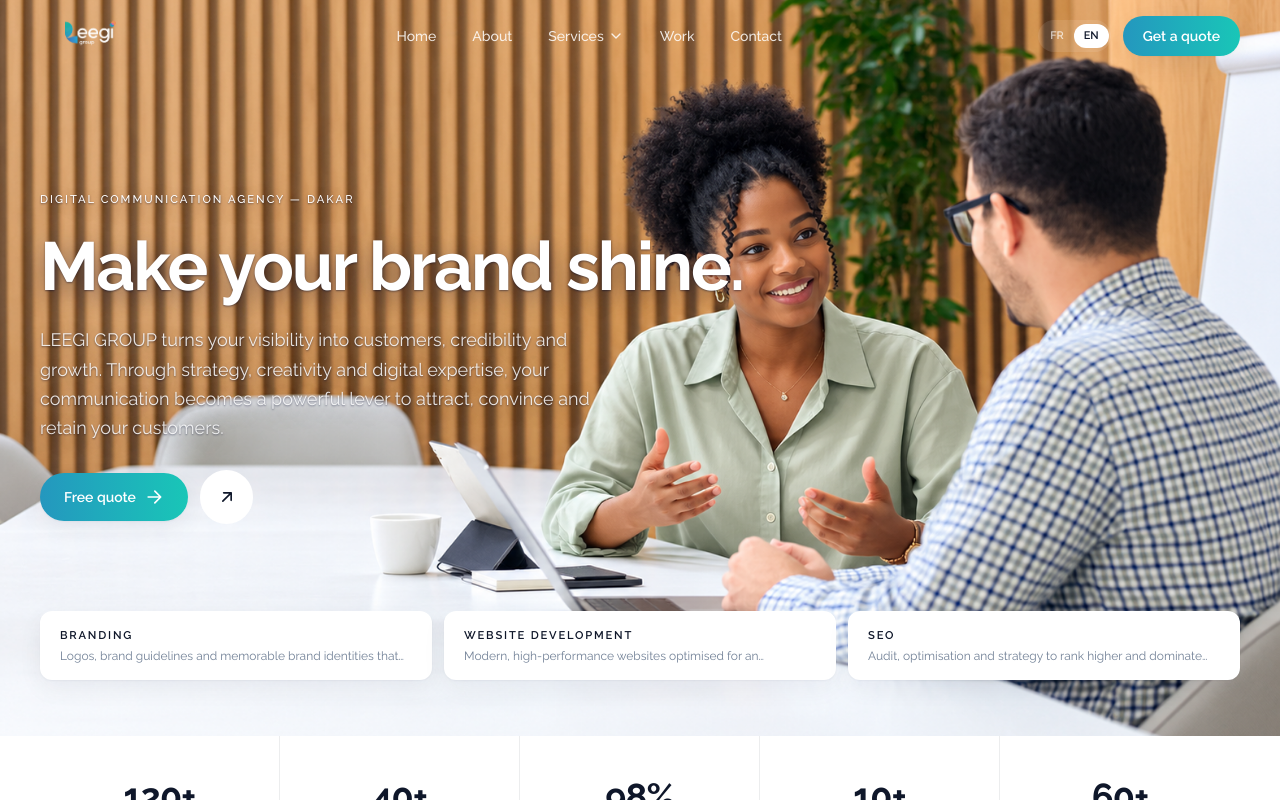
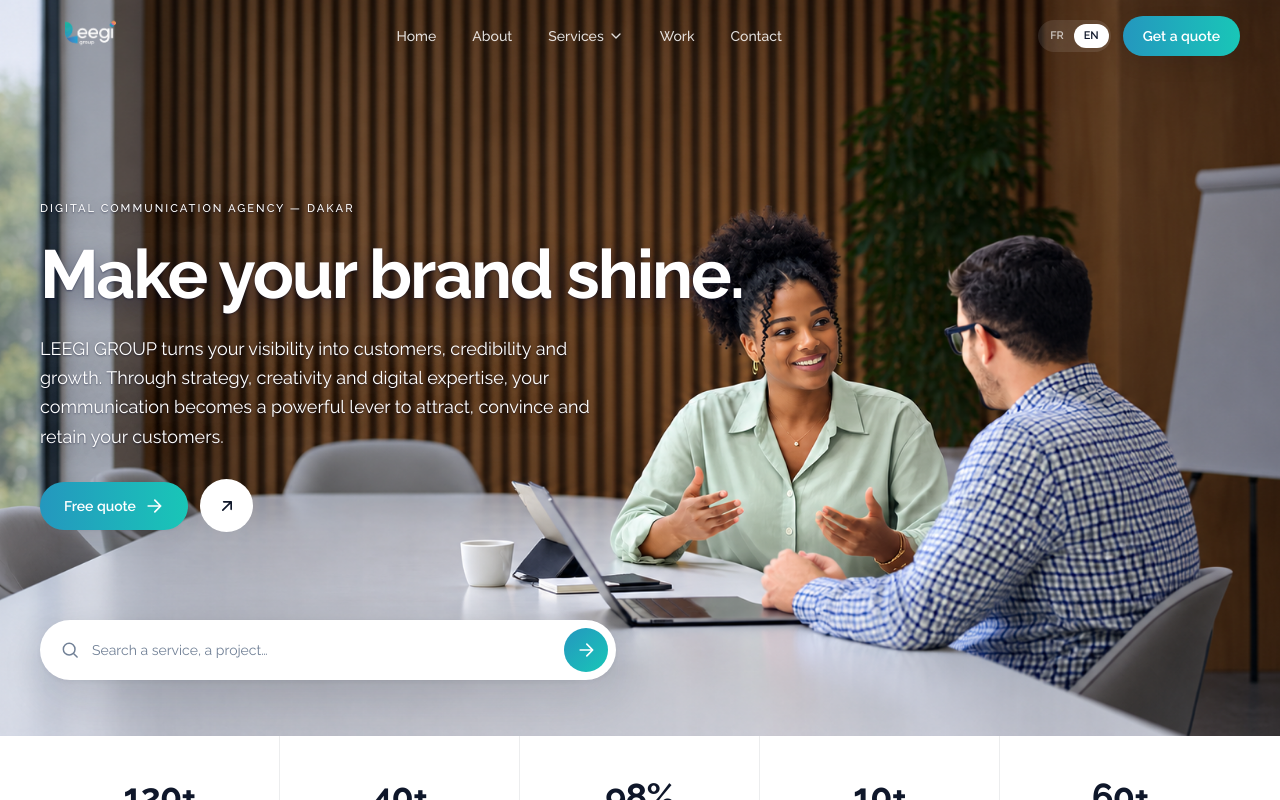
Before and after one commit to diane-prog/salon-saas-api-frontend, a Next.js app: page /en in a window 1280 px wide. Shown: the top 800 px of the page. Built offline with nearby package versions, Linux system fonts and the light colour scheme.

Commit message:
fix hero test

```diff
--- /dev/null
+++ b/components/HeroSearch.tsx
@@ -0,0 +1,101 @@
+"use client";
+
+import { useMemo, useState } from "react";
+import Link from "next/link";
+import { useRouter } from "next/navigation";
+import { ArrowRight, Search } from "@/components/Icons";
+import { useDictionary } from "@/components/DictionaryProvider";
+import { searchEntries, type SearchEntry } from "@/lib/search";
+
+export default function HeroSearch() {
+  const { dict, locale } = useDictionary();
+  const { services, projects, nav, ui } = dict;
+  const router = useRouter();
+  const [query, setQuery] = useState("");
+  const [open, setOpen] = useState(false);
+
+  const entries = useMemo<SearchEntry[]>(() => {
+    const prefix = (path: string) => `/${locale}${path === "/" ? "" : path}`;
+    return [
+      ...services.map((s) => ({
+        label: s.title,
+        href: prefix(`/services/${s.slug}`),
+        group: ui.expertise,
+      })),
+      ...projects.map((p) => ({
+        label: p.title,
+        href: prefix("/realisations"),
+        group: ui.portfolio,
+      })),
+      ...nav.map((n) => ({ label: n.label, href: prefix(n.href), group: ui.presentation })),
+    ];
+  }, [services, projects, nav, ui.expertise, ui.portfolio, ui.presentation, locale]);
+
+  const results = useMemo(() => searchEntries(entries, query), [entries, query]);
+  const showResults = open && query.trim().length >= 2;
+
+  return (
+    <form
+      role="search"
+      onSubmit={(event) => {
+        event.preventDefault();
+        const first = results[0];
+        if (!first) return;
+        setOpen(false);
+        router.push(first.href as never);
+      }}
+      className="relative w-full max-w-xl"
+    >
+      <label htmlFor="hero-search" className="sr-only">
+        {ui.searchLabel}
+      </label>
+
+      <div className="flex items-center gap-3 rounded-full bg-white py-2 pl-5 pr-2 shadow-lift">
+        <Search className="h-5 w-5 shrink-0 text-muted" />
+        <input
+          id="hero-search"
+          type="search"
+          autoComplete="off"
+          value={query}
+          placeholder={ui.searchPlaceholder}
+          onChange={(event) => {
+            setQuery(event.target.value);
+            setOpen(true);
+          }}
+          onFocus={() => setOpen(true)}
+          onBlur={() => window.setTimeout(() => setOpen(false), 120)}
+          className="h-11 min-w-0 flex-1 bg-transparent text-sm text-navy placeholder:text-muted focus:outline-none"
+        />
+        <button
+          type="submit"
+          aria-label={ui.searchLabel}
+          className="grid h-11 w-11 shrink-0 place-items-center rounded-full bg-gradient-to-br from-brand to-turquoise text-white transition-transform duration-300 hover:-translate-y-0.5 focus-visible:outline-2 focus-visible:outline-offset-2 focus-visible:outline-turquoise"
+        >
+          <ArrowRight className="h-4 w-4" />
+        </button>
+      </div>
+
+      {showResults && (
+        <ul className="absolute inset-x-0 top-[calc(100%+0.6rem)] z-20 overflow-hidden rounded-2xl bg-white p-2 shadow-lift">
+          {results.length === 0 ? (
+            <li className="px-4 py-3 text-sm text-muted">{ui.searchNoResults}</li>
+          ) : (
+            results.map((result) => (
+              <li key={`${result.group}-${result.label}`}>
+                <Link
+                  href={result.href as never}
+                  className="flex items-center justify-between gap-3 rounded-xl px-4 py-3 text-sm text-navy transition-colors hover:bg-brand/[0.06] hover:text-brand"
+                >
+                  <span className="font-medium">{result.label}</span>
+                  <span className="shrink-0 text-[0.68rem] uppercase tracking-[0.14em] text-muted">
+                    {result.group}
+                  </span>
+                </Link>
+              </li>
+            ))
+          )}
+        </ul>
+      )}
+    </form>
+  );
+}
--- a/components/HomeHero.tsx
+++ b/components/HomeHero.tsx
@@ -5,25 +5,27 @@ import Link from "next/link";
 import { ArrowUpRight } from "@/components/Icons";
 import Reveal from "@/components/Reveal";
 import { ButtonLink } from "@/components/ui";
+import HeroSearch from "@/components/HeroSearch";
 import { useDictionary } from "@/components/DictionaryProvider";
 
 export default function HomeHero() {
   const { dict, locale } = useDictionary();
   const { hero, ui } = dict;
   const href = (p: string) => `/${locale}${p === "/" ? "" : p}`;
-  const highlights = dict.services.slice(0, 3);
 
   return (
     <section className="relative isolate flex min-h-[92vh] flex-col overflow-hidden bg-navy-deep pt-32 pb-10 sm:pt-40 sm:pb-14">
       <div aria-hidden className="pointer-events-none absolute inset-0 overflow-hidden">
         <Image
-          src="/img/hero.png"
+          src="/img/hero3.png"
           alt=""
           fill
           priority
+          quality={90}
           sizes="100vw"
           className="object-cover object-center"
         />
+        {/* <div className="absolute inset-0 bg-black/30" /> */}
       </div>
 
       <div className="relative mx-auto flex w-full max-w-[90rem] flex-1 flex-col px-5 md:px-8 xl:px-10">
@@ -37,7 +39,7 @@ export default function HomeHero() {
               {hero.lead}
             </h1>
 
-            <p className="max-w-xl text-base leading-relaxed text-white/85 [text-shadow:0_1px_2px_rgb(0_9_42_/_0.45),0_6px_24px_rgb(0_9_42_/_0.35)] sm:text-lg">
+            <p className="max-w-xl text-base leading-relaxed text-white [text-shadow:0_1px_2px_rgb(0_9_42_/_0.45),0_6px_24px_rgb(0_9_42_/_0.35)] sm:text-lg">
               {hero.body}
             </p>
 
@@ -54,20 +56,8 @@ export default function HomeHero() {
           </Reveal>
         </div>
 
-        <div className="mt-14 grid gap-3 sm:grid-cols-3">
-          {highlights.map((s, i) => (
-            <Reveal key={s.slug} delay={i * 90}>
-              <Link
-                href={href(`/services/${s.slug}`)}
-                className="flex h-full flex-col rounded-card bg-white px-5 py-4 shadow-soft transition-all duration-300 hover:-translate-y-1 hover:shadow-lift"
-              >
-                <span className="text-[0.7rem] font-semibold uppercase tracking-[0.16em] text-navy">
-                  {s.title}
-                </span>
-                <span className="mt-1 line-clamp-1 text-xs text-muted">{s.short}</span>
-              </Link>
-            </Reveal>
-          ))}
+        <div className="mt-12">
+          <HeroSearch />
         </div>
       </div>
     </section>
--- a/lib/dictionaries/en.ts
+++ b/lib/dictionaries/en.ts
@@ -514,6 +514,9 @@ export const ui = {
   notFoundBody: "It looks like nothing was found here. Head back home to keep browsing.",
   backHome: "Back to home",
   languageLabel: "Language",
+  searchLabel: "Search the site",
+  searchPlaceholder: "Search a service, a project…",
+  searchNoResults: "No results",
 };
 const dictionary = {
   site, nav, services, hero, stats, about, projects, filters,
--- a/lib/dictionaries/fr.ts
+++ b/lib/dictionaries/fr.ts
@@ -514,6 +514,9 @@ export const ui = {
   notFoundBody: "On dirait que rien n'a été trouvé à cet endroit. Retournez à l'accueil pour poursuivre votre navigation.",
   backHome: "Retour à l'accueil",
   languageLabel: "Langue",
+  searchLabel: "Rechercher sur le site",
+  searchPlaceholder: "Rechercher un service, une réalisation…",
+  searchNoResults: "Aucun résultat",
 };
 
 const dictionary = {
--- /dev/null
+++ b/lib/search.ts
@@ -0,0 +1,16 @@
+export type SearchEntry = { label: string; href: string; group: string };
+
+/** Insensible à la casse et aux accents : « evenementiel » trouve « Événementiel ». */
+export function normalize(value: string): string {
+  return value
+    .toLowerCase()
+    .normalize("NFD")
+    .replace(/[\u0300-\u036f]/g, "");
+}
+
+/** Renvoie au plus `limit` entrées dont le libellé contient la recherche (2 caractères minimum). */
+export function searchEntries(entries: SearchEntry[], query: string, limit = 6): SearchEntry[] {
+  const term = normalize(query.trim());
+  if (term.length < 2) return [];
+  return entries.filter((entry) => normalize(entry.label).includes(term)).slice(0, limit);
+}
--- a/next.config.ts
+++ b/next.config.ts
@@ -41,6 +41,10 @@ const nextConfig: NextConfig = {
     agentFeedback: true,
   },
   cacheComponents: true,
+  images: {
+    // Next 16 exige une liste blanche de qualités ; 90 pour la photo plein cadre du hero.
+    qualities: [75, 90],
+  },
   partialPrefetching: true,
   async redirects() {
     return redirects.map((r) => ({
```
Also changed, not shown: public/img/hero2.png (added), public/img/hero3.png (added).
